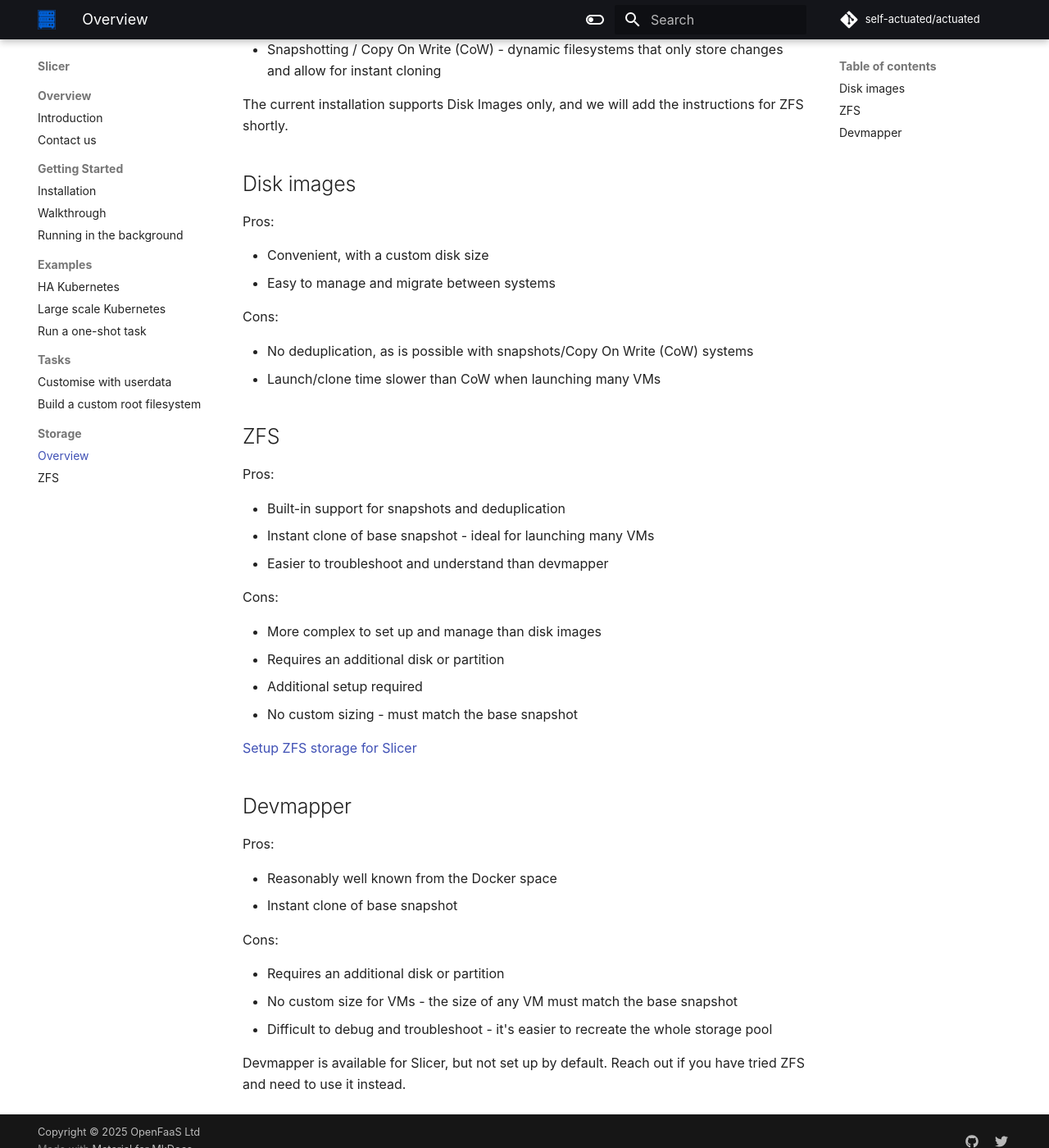
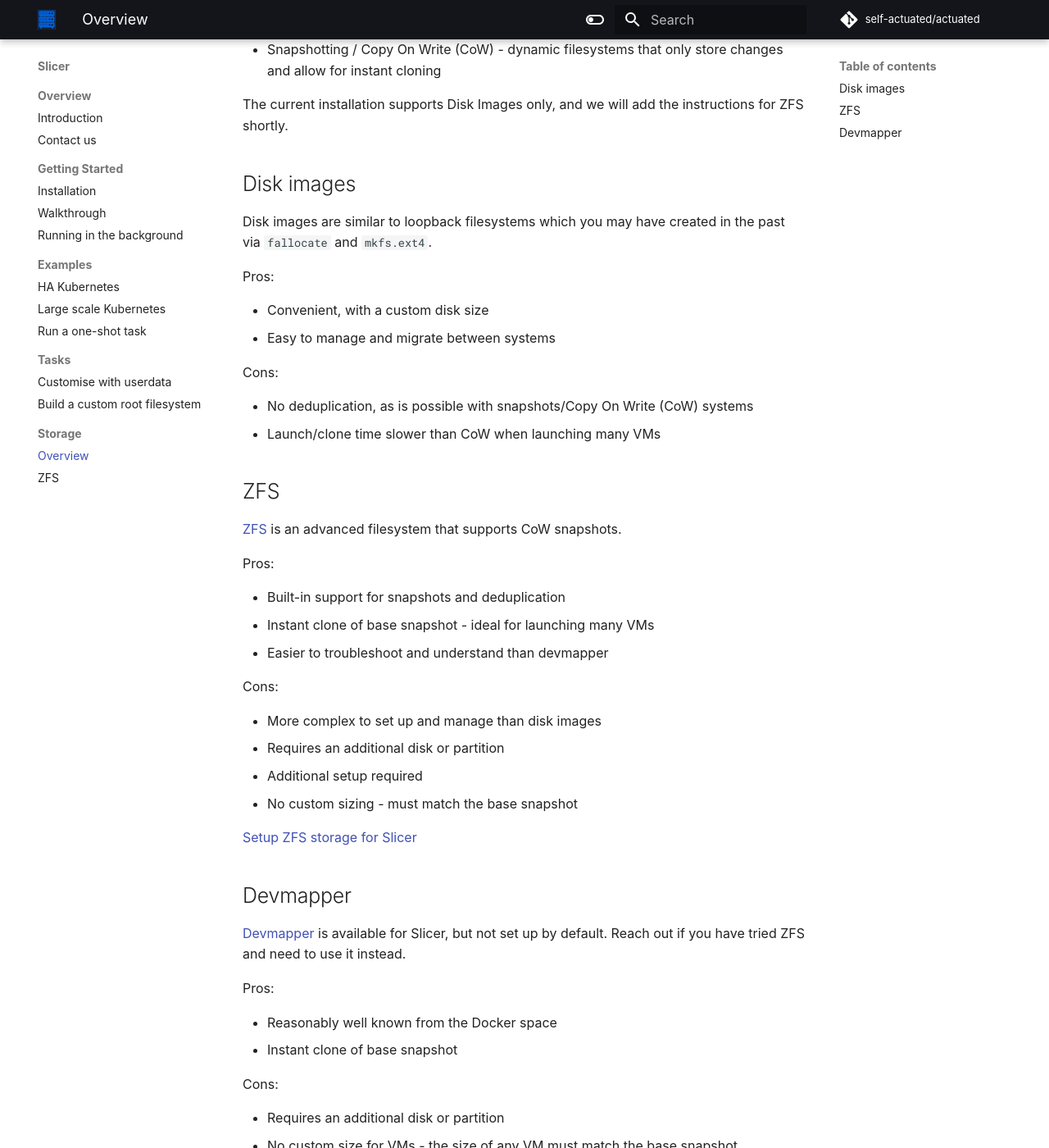
Before and after one commit to slicervm/docs.slicervm.com, an MkDocs documentation site: the page built from docs/storage/overview.md, in a window 1280 px wide and 1400 px high, scrolled down 325 px. Shown: the whole window at 82% size. Built offline with MkDocs 1.6.1 and Material for MkDocs 9.7.7, drawn with Linux system fonts in a browser that asks for light colours; some web fonts are replaced; comment, search, counter and statistics services are not loaded.

Commit message:
Note on storage
Signed-off-by: Alex Ellis (OpenFaaS Ltd) <alexellis2@gmail.com>

```diff
--- a/docs/storage/overview.md
+++ b/docs/storage/overview.md
@@ -11,6 +11,8 @@
 
 ## Disk images
 
+Disk images are similar to loopback filesystems which you may have created in the past via `fallocate` and `mkfs.ext4`.
+
 Pros:
 
 * Convenient, with a custom disk size
@@ -22,6 +24,8 @@
 * Launch/clone time slower than CoW when launching many VMs
 
 ## ZFS
+
+[ZFS](https://en.wikipedia.org/wiki/ZFS) is an advanced filesystem that supports CoW snapshots.
 
 Pros:
 
@@ -41,6 +45,8 @@
 
 ## Devmapper
 
+[Devmapper](https://en.wikipedia.org/wiki/Device_mapper) is available for Slicer, but not set up by default. Reach out if you have tried ZFS and need to use it instead.
+
 Pros:
 
 * Reasonably well known from the Docker space
```
Also changed, not shown: other parts of docs/storage/overview.md (+0 -2 lines).
